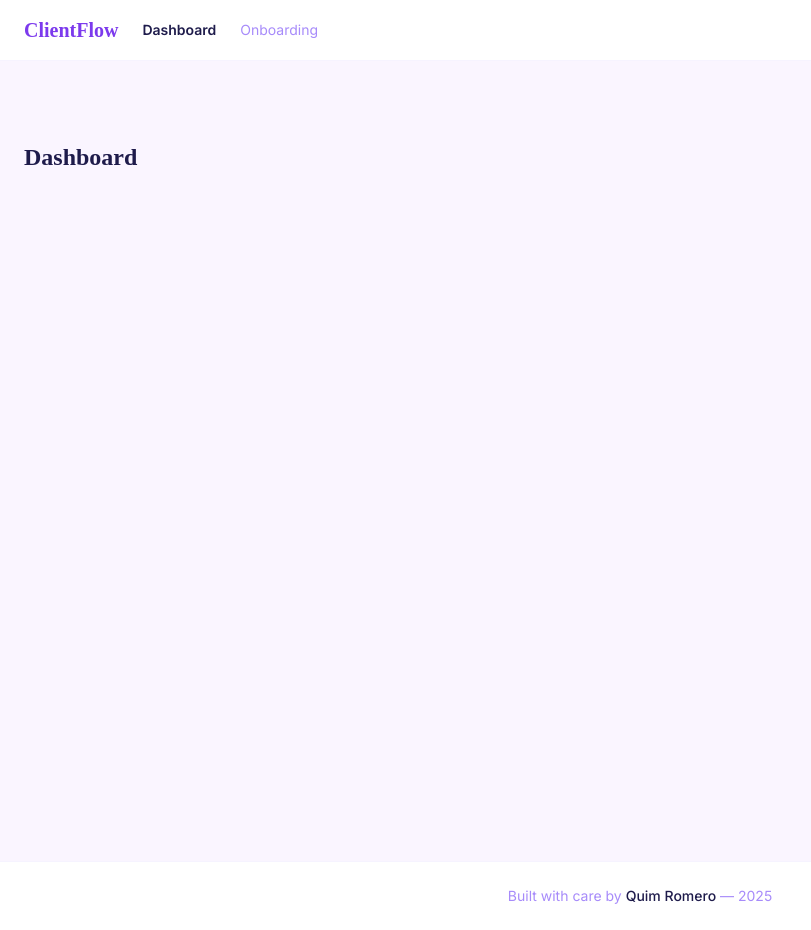
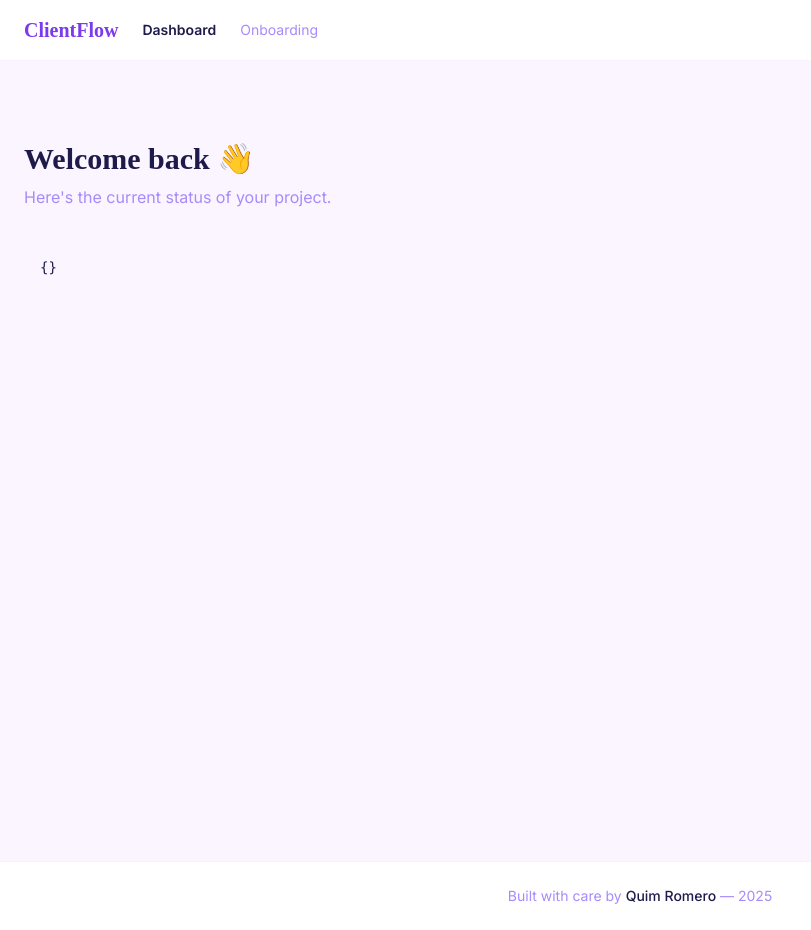
Before and after one commit to quim-romero/clientflow, a React (Vite) app: page /dashboard in a window 1280 px wide. Shown: the whole page, without its empty margins (0-811 px from the left). Built offline with nearby package versions, Linux system fonts and the light colour scheme; a web font is replaced by a local one.

Commit message:
feat: fetch onboarding data in Dashboard page

```diff
--- a/src/pages/Dashboard.tsx
+++ b/src/pages/Dashboard.tsx
@@ -1,7 +1,18 @@
+import { useOnboardingStore } from "../store/onboardingStore";
+
 export default function Dashboard() {
+  const data = useOnboardingStore((s) => s.data);
+
   return (
     <main className="min-h-screen container py-20">
-      <h1 className="text-2xl font-display font-bold">Dashboard</h1>
+      <h1 className="text-3xl font-display font-bold mb-2">Welcome back 👋</h1>
+      <p className="text-muted mb-8">
+        Here's the current status of your project.
+      </p>
+
+      <pre className="bg-light dark:bg-dark p-4 rounded text-sm overflow-x-auto">
+        {JSON.stringify(data, null, 2)}
+      </pre>
     </main>
   );
 }
```
